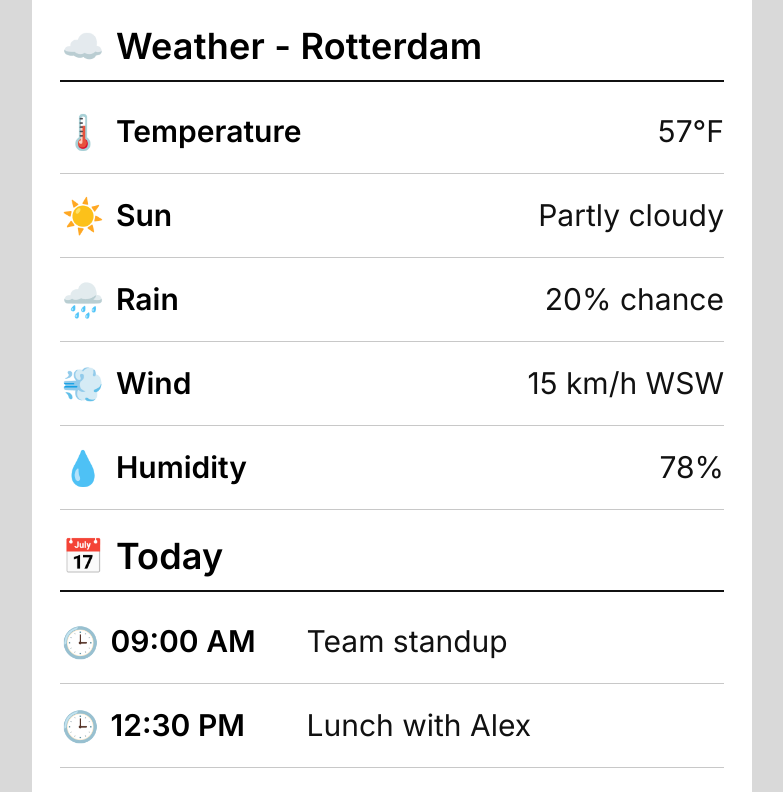
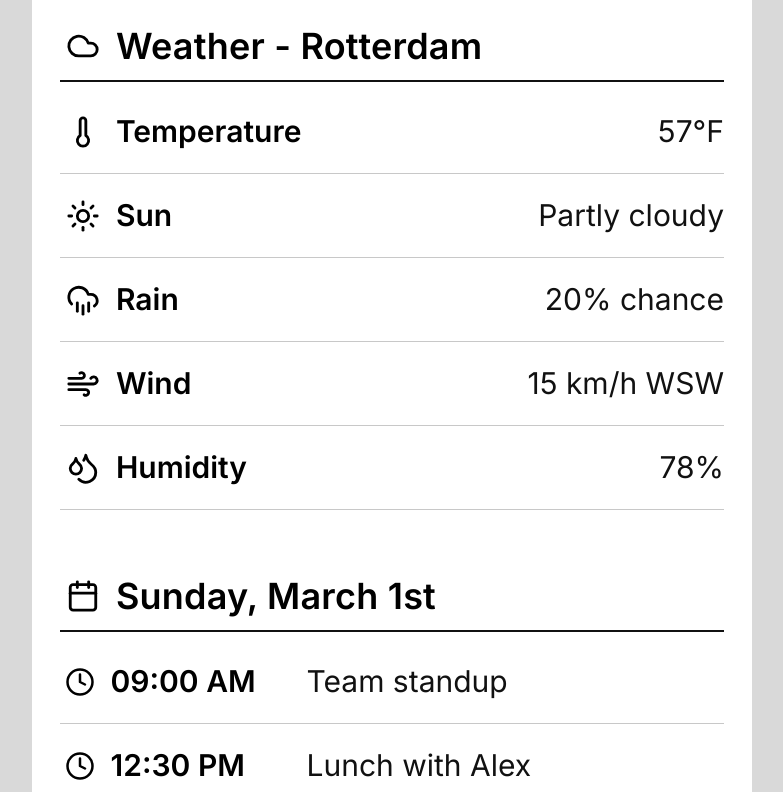
Before and after one commit to marienvo/inkplate, a React (Vite) app: page / in a window 1280 px wide. Shown: the top 792 px of the page, without its empty margins (248-1031 px from the left). Built offline with nearby package versions, Linux system fonts and the light colour scheme.

Commit message:
Add lucide icons for better B&W support

```diff
--- a/package.json
+++ b/package.json
@@ -18,6 +18,7 @@
   "description": "",
   "dependencies": {
     "express": "^5.2.1",
+    "lucide-react": "^0.575.0",
     "puppeteer": "^24.37.5",
     "react": "^19.2.4",
     "react-dom": "^19.2.4"
--- a/src/App.css
+++ b/src/App.css
@@ -69,6 +69,7 @@ strong {
 
 .section {
   padding: 24px 28px 0;
+  margin-bottom: 40px;
 }
 
 .section-header {
@@ -123,6 +124,14 @@ strong {
   text-align: center;
   font-size: 34px;
   line-height: 1;
+  display: inline-flex;
+  align-items: center;
+  justify-content: center;
+}
+
+.emoji svg {
+  width: 1em;
+  height: 1em;
 }
 
 .today-list .item-label {
--- a/src/App.tsx
+++ b/src/App.tsx
@@ -1,7 +1,8 @@
 import type { ReactNode } from "react";
+import { Thermometer, Sun, CloudRain, Wind, Droplets, Cloud, Calendar, Clock } from "lucide-react";
 
 type WeatherItem = {
-  icon: string;
+  icon: ReactNode;
   label: string;
   value: string;
 };
@@ -12,11 +13,11 @@ type Appointment = {
 };
 
 const weatherItems: WeatherItem[] = [
-  { icon: "🌡️", label: "Temperature", value: "57°F" },
-  { icon: "☀️", label: "Sun", value: "Partly cloudy" },
-  { icon: "🌧️", label: "Rain", value: "20% chance" },
-  { icon: "💨", label: "Wind", value: "15 km/h WSW" },
-  { icon: "💧", label: "Humidity", value: "78%" }
+  { icon: <Thermometer />, label: "Temperature", value: "57°F" },
+  { icon: <Sun />, label: "Sun", value: "Partly cloudy" },
+  { icon: <CloudRain />, label: "Rain", value: "20% chance" },
+  { icon: <Wind />, label: "Wind", value: "15 km/h WSW" },
+  { icon: <Droplets />, label: "Humidity", value: "78%" }
 ];
 
 const todayAppointments: Appointment[] = [
@@ -45,7 +46,7 @@ function formatRenderTime(): string {
 }
 
 type SectionProps = {
-  icon: string;
+  icon: ReactNode;
   title: string;
   children: ReactNode;
 };
@@ -68,7 +69,7 @@ export default function App() {
   return (
     <main className="frame">
       <div className="frame-content">
-        <Section icon="☁️" title="Weather - Rotterdam">
+        <Section icon={<Cloud />} title="Weather - Rotterdam">
           <ul className="list weather-list">
           {weatherItems.map((item) => (
             <li key={item.label} className="list-item">
@@ -84,13 +85,13 @@ export default function App() {
           </ul>
         </Section>
 
-        <Section icon="📅" title="Today">
+        <Section icon={<Calendar />} title="Sunday, March 1st">
           <ul className="list today-list">
           {todayAppointments.map((appointment) => (
             <li key={appointment.time} className="list-item">
               <span className="item-left">
                 <span className="emoji" aria-hidden="true">
-                  🕒
+                  <Clock />
                 </span>
                 <span className="item-label">{appointment.time}</span>
               </span>
```
Also changed, not shown: 1 other file (tests, documents, lock files or other folders).
